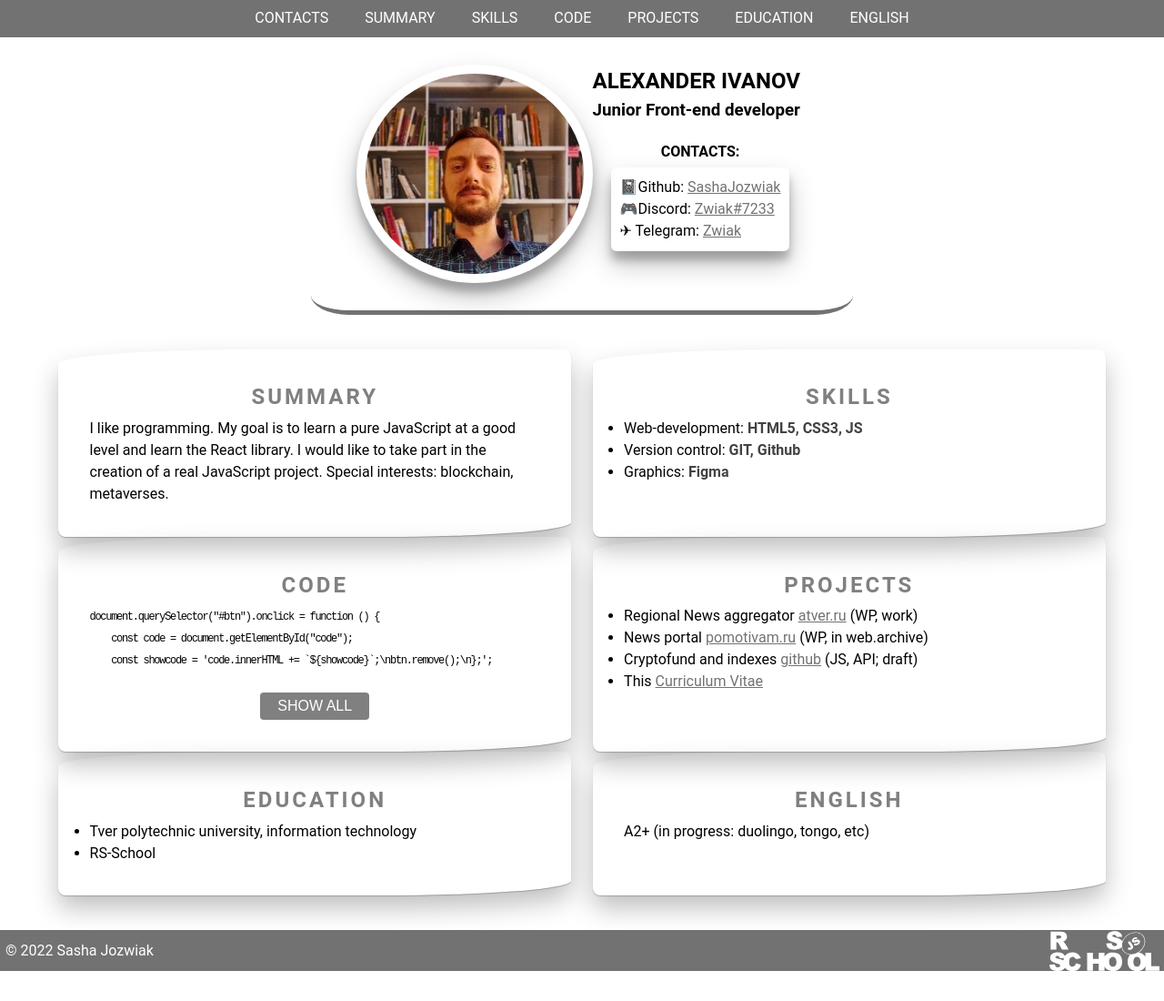
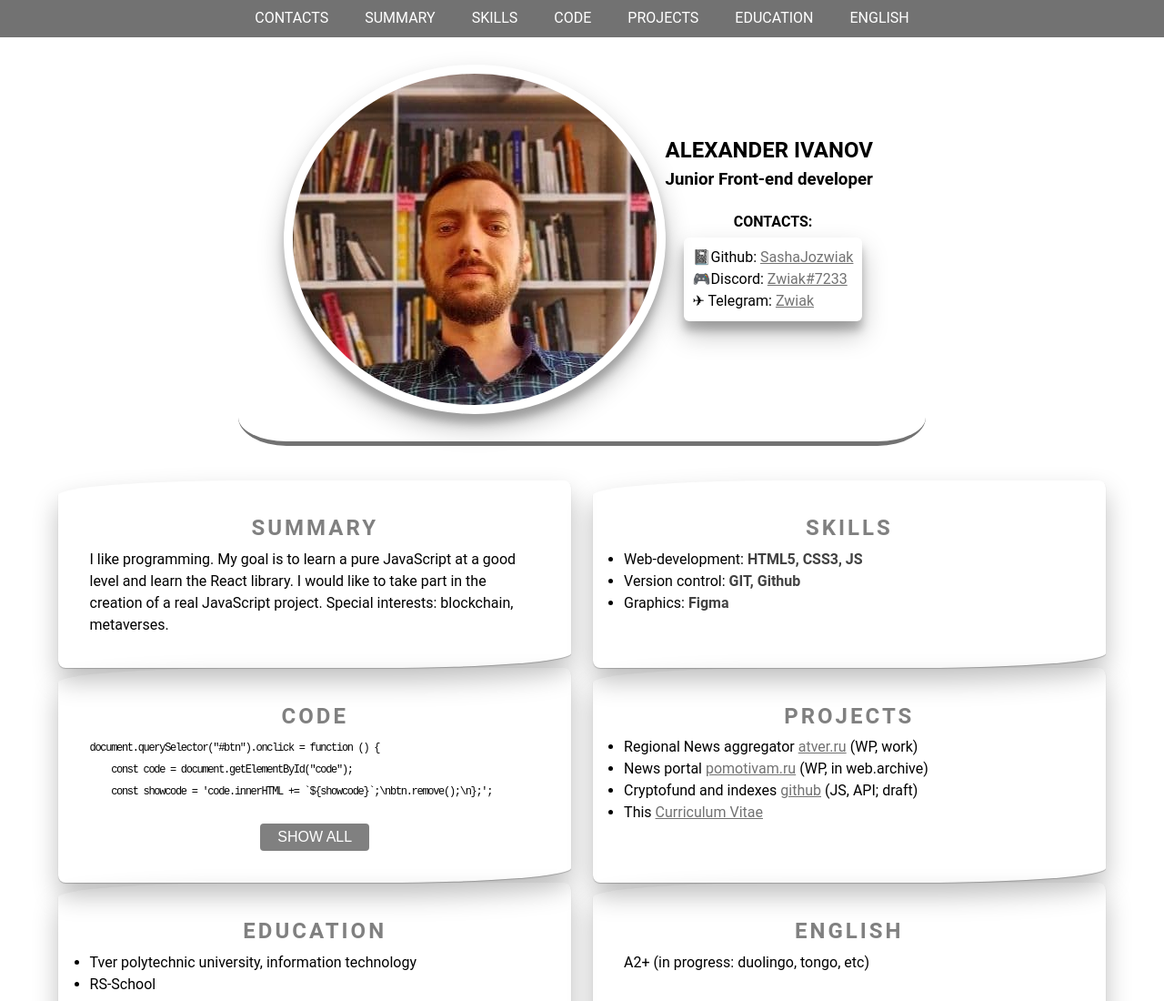
Before and after one commit to SashaJozwiak/-1-rsschool-cv, a plain HTML site: page index.html in a window 1280 px wide. Shown: the top 1100 px of the page at 91% size. Before the commit the page ends 1067 px from the top, so only its background shows below. Drawn offline with Linux system fonts and the light colour scheme.

Commit message:
fix: photo and title

```diff
--- a/style.css
+++ b/style.css
@@ -120,9 +120,16 @@ header {
   border-radius: 7%;
 }
 
+.fio {
+  display: flex;
+  flex-direction: column;
+  justify-content: center;
+  margin: 0 auto;
+}
 img {
-  width: 260px;
-  height: 240px;
+  /* width: 400px;
+  height: 364px; */
+  object-fit: none;
   padding: 10px;
 
   border-radius: 50%;
```
Also changed, not shown: index.html (line endings or trailing spaces).
